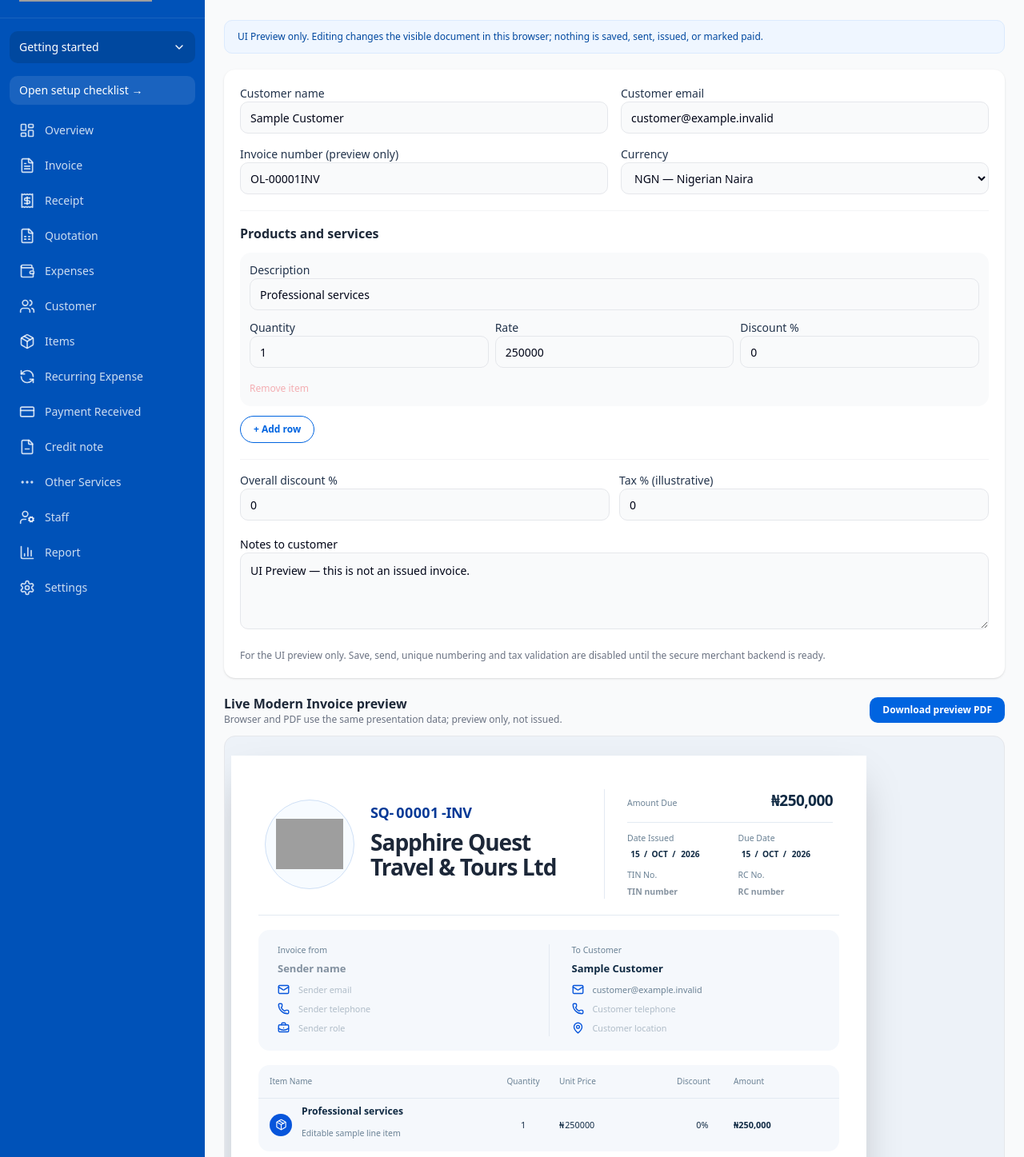
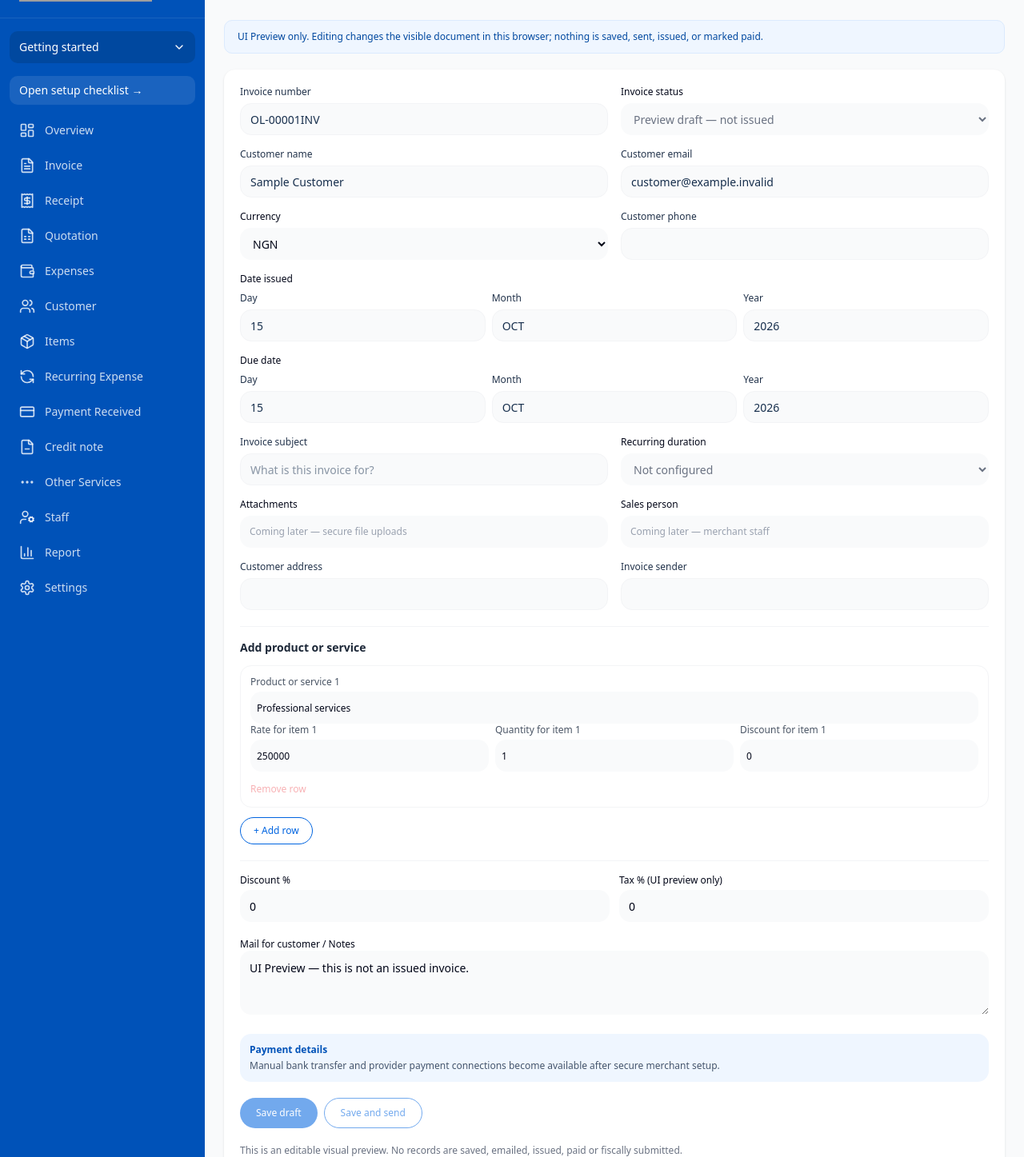
Before and after one commit to octalve-core/octalve-invoice, a Next.js app: page /dashboard/invoice/create in a window 1280 px wide. Shown: the part 143-1590 px from the top of the page at 80% size. Built offline with nearby package versions, Linux system fonts and the light colour scheme; grey boxes are pictures that could not be loaded.

Commit message:
refactor(invoices): section-based customer, dates, line items and payment form aligned to Finzefy reference

```diff
--- a/src/features/invoices/sections/InvoiceEditorSection.tsx
+++ b/src/features/invoices/sections/InvoiceEditorSection.tsx
@@ -1,61 +1,33 @@
 "use client";
-import type { InvoiceDraft, InvoiceLine } from "@/src/features/invoice/types";
-type Props = {
-  draft: InvoiceDraft;
-  setDraft: React.Dispatch<React.SetStateAction<InvoiceDraft>>;
-};
-function Input({ label, value, onChange, type = "text" }: {
-  label: string; value: string; onChange: (value: string) => void; type?: string;
-}) {
-  return <label className="block space-y-1.5 text-sm">
-    <span className="font-medium text-[#22334B]">{label}</span>
-    <input type={type} value={value} onChange={e=>onChange(e.target.value)}
-      className="h-10 w-full rounded-lg border border-gray-200 bg-gray-50 px-3 text-sm outline-none focus:border-[#0064E0] focus:ring-2 focus:ring-blue-100" />
-  </label>;
+import type {InvoiceDraft} from "@/src/features/invoice/types";
+import {InvoiceMetadataSection} from "./InvoiceMetadataSection";
+import {InvoiceItemsSection} from "./InvoiceItemsSection";
+type Props={draft:InvoiceDraft;setDraft:React.Dispatch<React.SetStateAction<InvoiceDraft>>};
+export function InvoiceEditorSection({draft,setDraft}:Props){
+ const update=<K extends keyof InvoiceDraft>(key:K,value:InvoiceDraft[K])=>setDraft(p=>({...p,[key]:value}));
+ return <section aria-label="Invoice input" className="min-w-0 space-y-5 rounded-xl bg-white p-4 shadow-sm sm:p-5">
+  <InvoiceMetadataSection draft={draft} setDraft={setDraft}/>
+  <div className="border-t border-gray-100 pt-4"><InvoiceItemsSection draft={draft} setDraft={setDraft}/></div>
+  <div className="grid grid-cols-2 gap-3 border-t border-gray-100 pt-4">
+   <label className="text-xs">Discount %
+    <input aria-label="Overall discount percentage" value={draft.discount} onChange={e=>update("discount",e.target.value)}
+      className="mt-1 h-10 w-full rounded-xl bg-gray-50 px-3 text-sm"/>
+   </label>
+   <label className="text-xs">Tax % (UI preview only)
+    <input aria-label="Tax percentage" value={draft.tax} onChange={e=>update("tax",e.target.value)}
+      className="mt-1 h-10 w-full rounded-xl bg-gray-50 px-3 text-sm"/>
+   </label>
+  </div>
+  <label className="block space-y-1 text-xs"><span className="font-medium">Mail for customer / Notes</span>
+   <textarea value={draft.notes} onChange={e=>update("notes",e.target.value)}
+     className="min-h-20 w-full resize-y rounded-xl bg-gray-50 p-3 text-sm focus:outline-blue-500"/>
+  </label>
+  <div className="rounded-xl bg-blue-50 p-3"><p className="text-xs font-semibold text-[#0052B8]">Payment details</p>
+   <p className="mt-1 text-xs text-slate-600">Manual bank transfer and provider payment connections become available after secure merchant setup.</p></div>
+  <div className="flex flex-wrap gap-2">
+   <button disabled className="rounded-full bg-[#0064E0] px-5 py-2.5 text-xs font-medium text-white opacity-55">Save draft</button>
+   <button disabled className="rounded-full border border-[#0064E0] px-5 py-2.5 text-xs font-medium text-[#0064E0] opacity-55">Save and send</button>
+  </div>
+  <p className="text-xs text-gray-500">This is an editable visual preview. No records are saved, emailed, issued, paid or fiscally submitted.</p>
+ </section>;
 }
-export function InvoiceEditorSection({draft,setDraft}:Props) {
-  const update = <K extends keyof InvoiceDraft>(key:K,value:InvoiceDraft[K])=>
-    setDraft(prev=>({...prev,[key]:value}));
-  const patchItem=(id:string,patch:Partial<InvoiceLine>)=>
-    setDraft(prev=>({...prev,rows:prev.rows.map(line=>line.id===id?{...line,...patch}:line)}));
-  return <section aria-label="Invoice input" className="space-y-5 rounded-xl bg-white p-5 shadow-sm">
-    <div className="grid grid-cols-1 gap-4 sm:grid-cols-2">
-      <Input label="Customer name" value={draft.clientName} onChange={v=>update("clientName",v)}/>
-      <Input label="Customer email" type="email" value={draft.clientEmail} onChange={v=>update("clientEmail",v)}/>
-      <Input label="Invoice number (preview only)" value={draft.invoiceNo} onChange={v=>update("invoiceNo",v)}/>
-      <label className="block space-y-1.5 text-sm"><span className="font-medium text-[#22334B]">Currency</span>
-        <select value={draft.currency} onChange={e=>update("currency",e.target.value as InvoiceDraft["currency"])}
-          className="h-10 w-full rounded-lg border border-gray-200 bg-gray-50 px-3">
-          <option value="NGN">NGN — Nigerian Naira</option>
-          <option value="USD">USD — US Dollar</option>
-          <option value="GBP">GBP — British Pound</option>
-          <option value="EUR">EUR — Euro</option>
-        </select></label>
-    </div>
-    <div className="border-t border-gray-100 pt-4">
-      <h2 className="mb-3 font-semibold text-[#1D2838]">Products and services</h2>
-      {draft.rows.map(line=><div key={line.id} className="mb-3 rounded-xl bg-gray-50 p-3 space-y-3">
-        <Input label="Description" value={line.serviceName} onChange={v=>patchItem(line.id,{serviceName:v})}/>
-        <div className="grid grid-cols-3 gap-2">
-          <Input label="Quantity" value={line.quantity} onChange={v=>patchItem(line.id,{quantity:v})}/>
-          <Input label="Rate" value={line.unitPrice} onChange={v=>patchItem(line.id,{unitPrice:v})}/>
-          <Input label="Discount %" value={line.discount} onChange={v=>patchItem(line.id,{discount:v})}/>
-        </div>
-        <button type="button" disabled={draft.rows.length===1} className="text-xs text-red-600 disabled:opacity-30"
-          onClick={()=>setDraft(prev=>({...prev,rows:prev.rows.filter(x=>x.id!==line.id)}))}>Remove item</button>
-      </div>)}
-      <button type="button" onClick={()=>setDraft(prev=>({...prev,rows:[...prev.rows,{
-        id:`preview-${prev.rows.length+1}`,serviceName:"",description:"",quantity:"1",unitPrice:"0",discount:"0"
-      }]}))} className="rounded-full border border-[#0064E0] px-4 py-2 text-xs font-semibold text-[#0064E0]">+ Add row</button>
-    </div>
-    <div className="grid grid-cols-2 gap-3 border-t border-gray-100 pt-4">
-      <Input label="Overall discount %" value={draft.discount} onChange={v=>update("discount",v)}/>
-      <Input label="Tax % (illustrative)" value={draft.tax} onChange={v=>update("tax",v)}/>
-    </div>
-    <label className="block space-y-2 text-sm"><span className="font-medium">Notes to customer</span>
-      <textarea value={draft.notes} onChange={e=>update("notes",e.target.value)}
-        className="min-h-24 w-full rounded-lg border border-gray-200 bg-gray-50 p-3 focus:border-[#0064E0]" />
-    </label>
-    <p className="text-xs text-gray-500">For the UI preview only. Save, send, unique numbering and tax validation are disabled until the secure merchant backend is ready.</p>
-  </section>;
-}
--- /dev/null
+++ b/src/features/invoices/sections/InvoiceItemsSection.tsx
@@ -0,0 +1,27 @@
+"use client";
+import type {InvoiceDraft,InvoiceLine} from "@/src/features/invoice/types";
+type Props={draft:InvoiceDraft;setDraft:React.Dispatch<React.SetStateAction<InvoiceDraft>>};
+function Small({label,value,onChange}:{label:string;value:string;onChange:(v:string)=>void}){return <label className="min-w-0 space-y-1 text-xs"><span className="block truncate text-gray-600">{label}</span>
+ <input value={value} onChange={e=>onChange(e.target.value)} aria-label={label}
+ className="h-10 w-full min-w-0 rounded-xl bg-gray-50 px-2 text-xs outline-none focus:ring-2 focus:ring-blue-100"/></label>;}
+export function InvoiceItemsSection({draft,setDraft}:Props){
+ const patch=(id:string,patch:Partial<InvoiceLine>)=>setDraft(p=>({...p,rows:p.rows.map(x=>x.id===id?{...x,...patch}:x)}));
+ return <section aria-label="Invoice products and services" className="space-y-3">
+  <h2 className="text-sm font-semibold text-[#1D2838]">Add product or service</h2>
+  {draft.rows.map((line,i)=><div key={line.id} className="space-y-2 rounded-xl border border-gray-100 bg-white p-3">
+    <Small label={`Product or service ${i+1}`} value={line.serviceName} onChange={v=>patch(line.id,{serviceName:v})}/>
+    <div className="grid grid-cols-3 gap-2">
+     <Small label={`Rate for item ${i+1}`} value={line.unitPrice} onChange={v=>patch(line.id,{unitPrice:v})}/>
+     <Small label={`Quantity for item ${i+1}`} value={line.quantity} onChange={v=>patch(line.id,{quantity:v})}/>
+     <Small label={`Discount for item ${i+1}`} value={line.discount} onChange={v=>patch(line.id,{discount:v})}/>
+    </div>
+    <button type="button" disabled={draft.rows.length===1}
+      onClick={()=>setDraft(p=>({...p,rows:p.rows.filter(x=>x.id!==line.id)}))}
+      className="text-xs text-red-600 disabled:opacity-30">Remove row</button>
+   </div>)}
+  <button type="button" className="rounded-full border border-[#0064E0] px-4 py-2 text-xs text-[#0064E0]"
+    onClick={()=>setDraft(p=>({...p,rows:[...p.rows,{id:`preview-item-${p.rows.length+1}`,serviceName:"",description:"",quantity:"1",unitPrice:"0",discount:"0"}]}))}>
+    + Add row
+  </button>
+ </section>;
+}
--- /dev/null
+++ b/src/features/invoices/sections/InvoiceMetadataSection.tsx
@@ -0,0 +1,39 @@
+"use client";
+import type {InvoiceDraft} from "@/src/features/invoice/types";
+type Props={draft:InvoiceDraft;setDraft:React.Dispatch<React.SetStateAction<InvoiceDraft>>};
+function Field({label,value,onChange,placeholder="",disabled=false}:{label:string;value:string;placeholder?:string;disabled?:boolean;onChange:(x:string)=>void}){
+ return <label className="flex min-w-0 flex-col gap-1.5 text-xs text-[#22334B]"><span className="font-medium">{label}</span>
+ <input value={value} disabled={disabled} placeholder={placeholder} onChange={e=>onChange(e.target.value)}
+  className="h-10 w-full min-w-0 rounded-xl border border-gray-100 bg-gray-50 px-3 text-sm text-[#172f4d] outline-none focus:border-[#0064E0] disabled:cursor-not-allowed disabled:opacity-70"/></label>;
+}
+export function InvoiceMetadataSection({draft,setDraft}:Props){
+ const update=<K extends keyof InvoiceDraft>(key:K,value:InvoiceDraft[K])=>setDraft(prev=>({...prev,[key]:value}));
+ return <section aria-label="Invoice details" className="grid min-w-0 grid-cols-1 gap-4 sm:grid-cols-2">
+  <Field label="Invoice number" value={draft.invoiceNo} onChange={v=>update("invoiceNo",v)}/>
+  <label className="flex min-w-0 flex-col gap-1.5 text-xs"><span className="font-medium">Invoice status</span>
+   <select disabled className="h-10 rounded-xl bg-gray-50 px-3 text-sm text-gray-500"><option>Preview draft — not issued</option></select></label>
+  <Field label="Customer name" value={draft.clientName} onChange={v=>update("clientName",v)}/>
+  <Field label="Customer email" value={draft.clientEmail} onChange={v=>update("clientEmail",v)}/>
+  <label className="flex flex-col gap-1.5 text-xs"><span className="font-medium">Currency</span>
+   <select value={draft.currency} onChange={e=>update("currency",e.target.value as InvoiceDraft["currency"])}
+     className="h-10 min-w-0 rounded-xl bg-gray-50 px-3 text-sm">
+     {["NGN","USD","GBP","EUR"].map(c=><option key={c} value={c}>{c}</option>)}
+   </select></label>
+  <Field label="Customer phone" value={draft.clientPhone} onChange={v=>update("clientPhone",v)}/>
+  <fieldset className="min-w-0 sm:col-span-2"><legend className="mb-2 text-xs font-medium">Date issued</legend>
+   <div className="grid grid-cols-3 gap-2">{([["day","Day"],["month","Month"],["year","Year"]] as const).map(([key,label])=><Field key={key} label={label} value={draft[key]} onChange={v=>update(key,v)}/>)}</div>
+  </fieldset>
+  <fieldset className="min-w-0 sm:col-span-2"><legend className="mb-2 text-xs font-medium">Due date</legend>
+   <div className="grid grid-cols-3 gap-2">{([["dueDay","Day"],["dueMonth","Month"],["dueYear","Year"]] as const).map(([key,label])=><Field key={key} label={label} value={draft[key]} onChange={v=>update(key,v)}/>)}</div>
+  </fieldset>
+  <Field label="Invoice subject" value={draft.senderRole} onChange={v=>update("senderRole",v)} placeholder="What is this invoice for?"/>
+  <label className="flex flex-col gap-1.5 text-xs"><span className="font-medium">Recurring duration</span>
+   <select disabled className="h-10 rounded-xl bg-gray-50 px-3 text-sm text-gray-500"><option>Not configured</option></select></label>
+  <label className="flex flex-col gap-1.5 text-xs"><span className="font-medium">Attachments</span>
+   <span className="flex h-10 items-center rounded-xl bg-gray-50 px-3 text-xs text-gray-400">Coming later — secure file uploads</span></label>
+  <label className="flex flex-col gap-1.5 text-xs"><span className="font-medium">Sales person</span>
+   <span className="flex h-10 items-center rounded-xl bg-gray-50 px-3 text-xs text-gray-400">Coming later — merchant staff</span></label>
+  <Field label="Customer address" value={draft.clientAddress} onChange={v=>update("clientAddress",v)}/>
+  <Field label="Invoice sender" value={draft.senderName} onChange={v=>update("senderName",v)}/>
+ </section>;
+}
```
